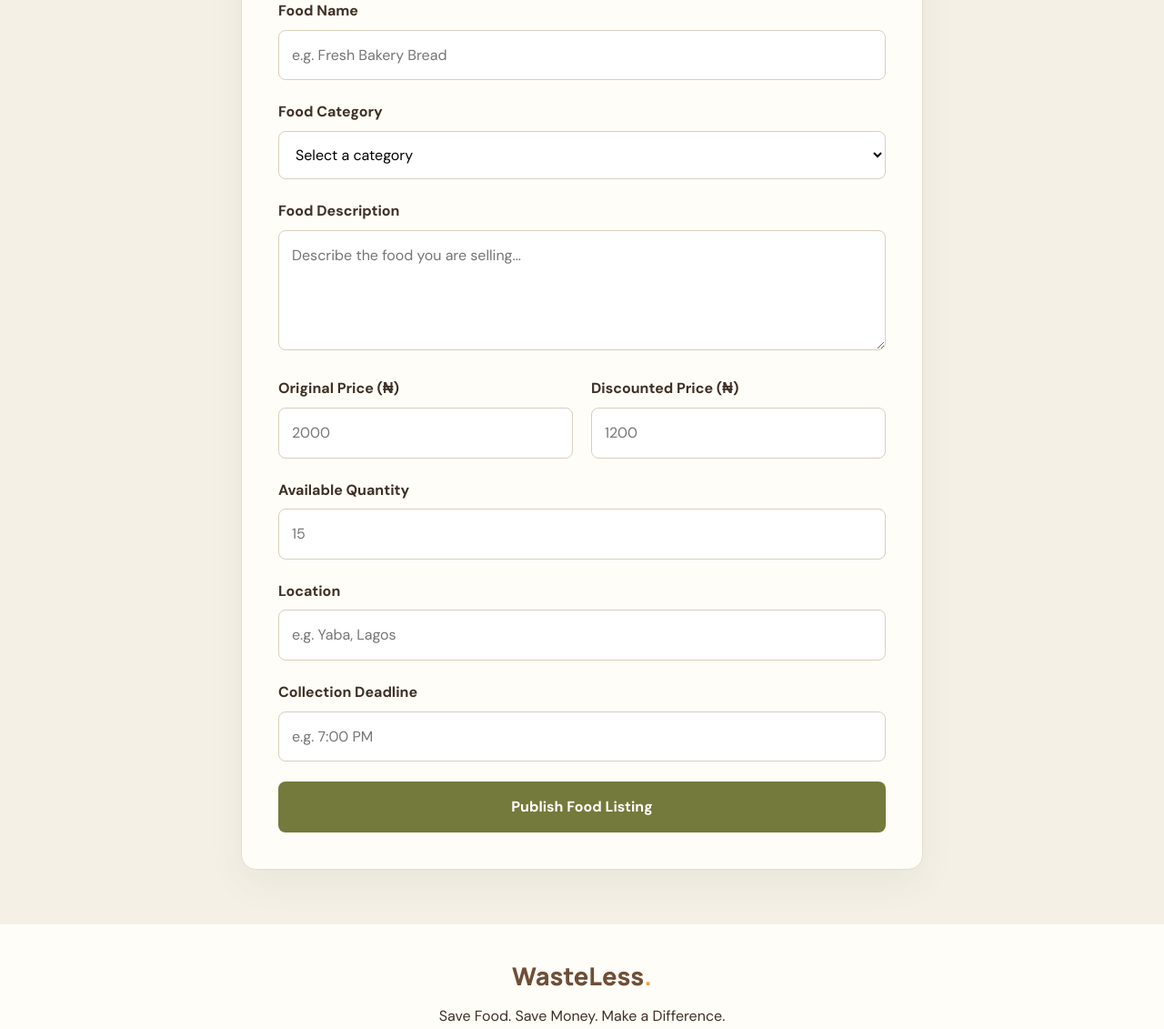
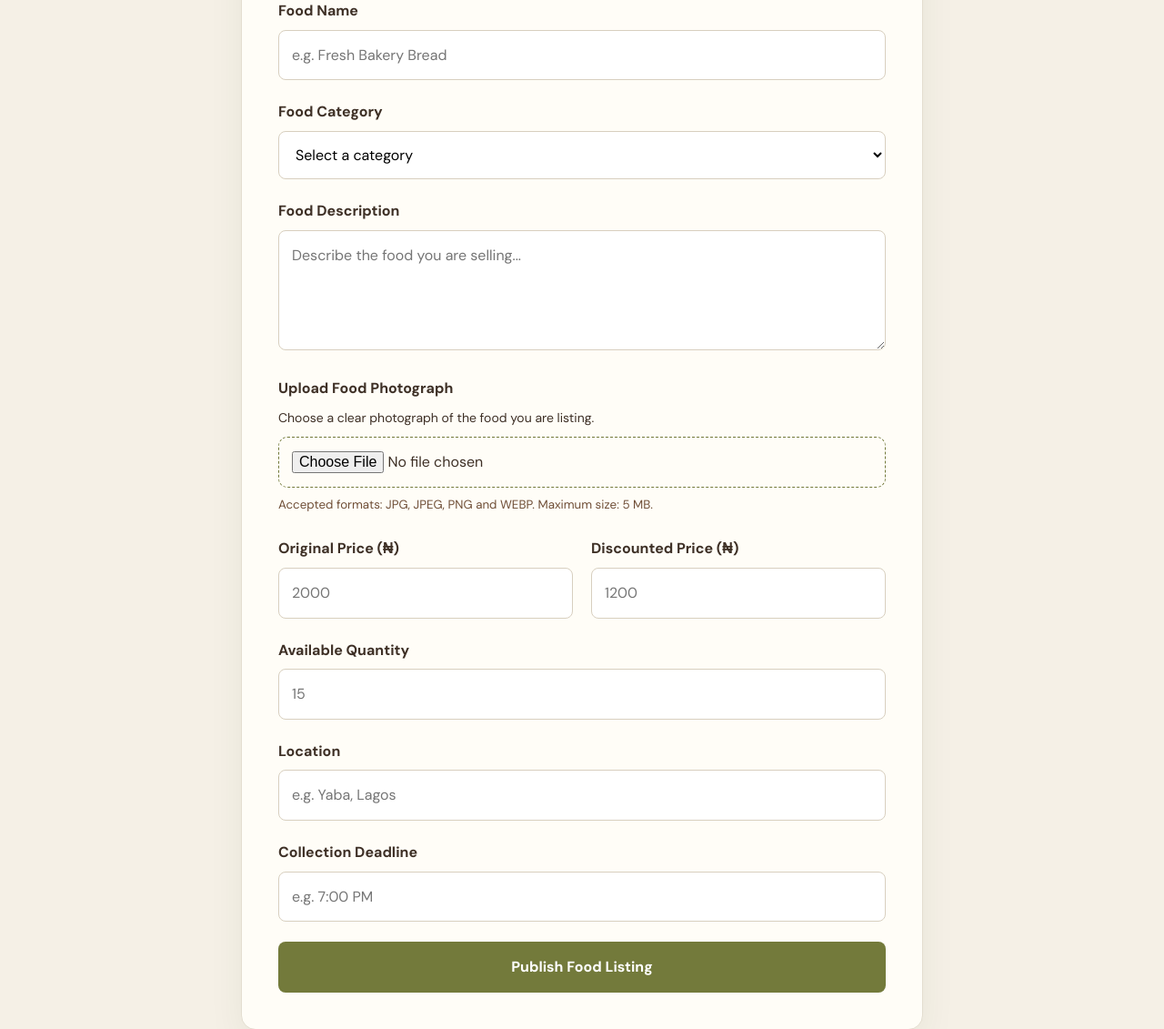
Before and after one commit to Eb594/WasteLess, a Flask app: page /add-food in a window 1280 px wide. Shown: the part 603-1734 px from the top of the page at 91% size. Run offline with Flask 3, Linux system fonts and the light colour scheme; the visitor is signed in with stand-in values (Sample User, id 1).

Commit message:
my files

```diff
--- a/app.py
+++ b/app.py
@@ -5,6 +5,8 @@ import hashlib
 from datetime import datetime, timedelta, timezone
 from pathlib import Path
 from functools import wraps
+
+from werkzeug.utils import secure_filename
 
 from flask import (
     Flask,
@@ -25,7 +27,27 @@ from werkzeug.security import (
 app = Flask(__name__)
 app.secret_key = "wasteless-development-key"
 
-DATABASE = Path(__file__).parent / "wasteless.db"
+BASE_DIR = Path(__file__).parent
+DATABASE = BASE_DIR / "wasteless.db"
+UPLOAD_FOLDER = BASE_DIR / "static" / "uploads"
+ALLOWED_IMAGE_EXTENSIONS = {"jpg", "jpeg", "png", "webp"}
+
+app.config["UPLOAD_FOLDER"] = UPLOAD_FOLDER
+app.config["MAX_CONTENT_LENGTH"] = 5 * 1024 * 1024  # 5 MB per upload
+
+
+def allowed_image_file(filename):
+    """Return True only for supported image filename extensions."""
+    return (
+        "." in filename
+        and filename.rsplit(".", 1)[1].lower() in ALLOWED_IMAGE_EXTENSIONS
+    )
+
+
+@app.errorhandler(413)
+def upload_too_large(error):
+    flash("The image is too large. Please choose an image smaller than 5 MB.", "error")
+    return redirect(url_for("add_food"))
 
 
 # =====================================
@@ -62,6 +84,7 @@ def vendor_login_required(route_function):
 
 def initialize_database():
 
+    UPLOAD_FOLDER.mkdir(parents=True, exist_ok=True)
     connection = get_db_connection()
 
     connection.execute("""
@@ -94,6 +117,13 @@ def initialize_database():
     ).fetchall()
 
     column_names = [column["name"] for column in columns]
+
+    # Add the image column safely to existing databases.
+    if "image_filename" not in column_names:
+        connection.execute("""
+            ALTER TABLE food_listings
+            ADD COLUMN image_filename TEXT
+        """)
 
     if "vendor_id" not in column_names:
         connection.execute("""
@@ -592,7 +622,6 @@ def add_food():
         ).strip()
 
         try:
-
             original_price = float(request.form.get("original_price", ""))
             discounted_price = float(
                 request.form.get("discounted_price", "")
@@ -620,6 +649,25 @@ def add_food():
             flash(str(error), "error")
             return redirect(url_for("add_food"))
 
+        image = request.files.get("food_image")
+        image_filename = None
+
+        if image and image.filename:
+            cleaned_filename = secure_filename(image.filename)
+
+            if not cleaned_filename or not allowed_image_file(cleaned_filename):
+                flash(
+                    "Please upload a JPG, JPEG, PNG or WEBP image.",
+                    "error"
+                )
+                return redirect(url_for("add_food"))
+
+            extension = cleaned_filename.rsplit(".", 1)[1].lower()
+            image_filename = f"{secrets.token_hex(16)}.{extension}"
+
+            UPLOAD_FOLDER.mkdir(parents=True, exist_ok=True)
+            image.save(UPLOAD_FOLDER / image_filename)
+
         food_emojis = {
             "Bakery": "🥖",
             "Fruits & Vegetables": "🥦",
@@ -630,29 +678,40 @@ def add_food():
         }
 
         emoji = food_emojis.get(category, "🍽️")
-
         connection = get_db_connection()
 
-        connection.execute("""
-            INSERT INTO food_listings (
+        try:
+            connection.execute("""
+                INSERT INTO food_listings (
+                    name, category, description,
+                    original_price, discounted_price,
+                    quantity, location, collection_deadline,
+                    emoji, vendor_id, image_filename
+                )
+                VALUES (?, ?, ?, ?, ?, ?, ?, ?, ?, ?, ?)
+            """, (
                 name, category, description,
                 original_price, discounted_price,
                 quantity, location, collection_deadline,
-                emoji, vendor_id
-            )
-            VALUES (?, ?, ?, ?, ?, ?, ?, ?, ?, ?)
-        """, (
-            name, category, description,
-            original_price, discounted_price,
-            quantity, location, collection_deadline,
-            emoji, session["vendor_id"]
-        ))
+                emoji, session["vendor_id"], image_filename
+            ))
 
-        connection.commit()
-        connection.close()
+            connection.commit()
+
+        except sqlite3.Error:
+            connection.rollback()
+
+            # Do not leave an orphaned image if the database insert fails.
+            if image_filename:
+                (UPLOAD_FOLDER / image_filename).unlink(missing_ok=True)
+
+            flash("We couldn't save your listing. Please try again.", "error")
+            return redirect(url_for("add_food"))
+
+        finally:
+            connection.close()
 
         flash("Your food listing has been added successfully!", "success")
-
         return redirect(url_for("marketplace"))
 
     return render_template("add_food.html")
--- a/static/style.css
+++ b/static/style.css
@@ -1330,3 +1330,84 @@ textarea:focus {
     border-color: var(--green);
     outline-color: #A7AD78;
 }
+
+/* =====================================
+   WASTELESS FOOD IMAGE UPLOADS
+===================================== */
+
+.image-upload-group {
+    margin-bottom: 25px;
+}
+
+.upload-description {
+    font-size: 14px;
+    margin-bottom: 10px;
+}
+
+.image-upload-group input[type="file"] {
+    width: 100%;
+    padding: 14px;
+    border: 1px dashed #737A3B;
+    border-radius: 10px;
+    background: #FFFDF7;
+    cursor: pointer;
+}
+
+.image-upload-group small {
+    display: block;
+    margin-top: 8px;
+    color: #6F4E37;
+}
+
+.image-preview-container {
+    margin-top: 15px;
+}
+
+.image-preview-container img {
+    width: 100%;
+    max-width: 350px;
+    height: 220px;
+    object-fit: cover;
+    border-radius: 12px;
+}
+
+/* Marketplace food photographs */
+
+.market-food-image {
+    position: relative;
+    overflow: hidden;
+    height: 220px;
+    background: #E8E9D8;
+}
+
+.food-card-photo {
+    width: 100%;
+    height: 100%;
+    object-fit: cover;
+    display: block;
+}
+
+.food-emoji {
+    display: flex;
+    align-items: center;
+    justify-content: center;
+    width: 100%;
+    height: 100%;
+    font-size: 65px;
+}
+
+/* Vendor dashboard photographs */
+
+.vendor-food-image {
+    width: 100%;
+    margin-bottom: 15px;
+    overflow: hidden;
+    border-radius: 12px;
+}
+
+.vendor-listing-photo {
+    width: 100%;
+    height: 220px;
+    object-fit: cover;
+    display: block;
+}
--- a/templates/add_food.html
+++ b/templates/add_food.html
@@ -7,10 +7,7 @@
 
     <title>List Surplus Food | WasteLess</title>
 
-    <link
-        rel="stylesheet"
-        href="{{ url_for('static', filename='style.css') }}"
-    >
+    <link rel="stylesheet" href="{{ url_for('static', filename='style.css') }}">
 </head>
 
 <body>
@@ -55,7 +52,11 @@
                 {% endif %}
             {% endwith %}
 
-            <form method="POST" action="{{ url_for('add_food') }}">
+            <form
+                method="POST"
+                action="{{ url_for('add_food') }}"
+                enctype="multipart/form-data"
+            >
 
                 <div class="form-group">
                     <label for="name">Food Name</label>
@@ -74,12 +75,8 @@
                     <select id="category" name="category" required>
                         <option value="">Select a category</option>
                         <option value="Bakery">Bakery</option>
-                        <option value="Fruits & Vegetables">
-                            Fruits & Vegetables
-                        </option>
-                        <option value="Prepared Meals">
-                            Prepared Meals
-                        </option>
+                        <option value="Fruits & Vegetables">Fruits & Vegetables</option>
+                        <option value="Prepared Meals">Prepared Meals</option>
                         <option value="Dairy">Dairy</option>
                         <option value="Snacks">Snacks</option>
                         <option value="Other">Other</option>
@@ -98,12 +95,41 @@
                     ></textarea>
                 </div>
 
+                <!-- FOOD IMAGE UPLOAD -->
+                <div class="form-group image-upload-group">
+
+                    <label for="food_image">Upload Food Photograph</label>
+
+                    <p class="upload-description">
+                        Choose a clear photograph of the food you are listing.
+                    </p>
+
+                    <input
+                        type="file"
+                        id="food_image"
+                        name="food_image"
+                        accept=".jpg,.jpeg,.png,.webp,image/jpeg,image/png,image/webp"
+                    >
+
+                    <small>
+                        Accepted formats: JPG, JPEG, PNG and WEBP.
+                        Maximum size: 5 MB.
+                    </small>
+
+                    <div class="image-preview-container" id="preview-container" hidden>
+                        <img
+                            id="image-preview"
+                            src=""
+                            alt="Selected food photograph preview"
+                        >
+                    </div>
+
+                </div>
+
                 <div class="form-row">
 
                     <div class="form-group">
-                        <label for="original_price">
-                            Original Price (₦)
-                        </label>
+                        <label for="original_price">Original Price (₦)</label>
 
                         <input
                             type="number"
@@ -117,9 +143,7 @@
                     </div>
 
                     <div class="form-group">
-                        <label for="discounted_price">
-                            Discounted Price (₦)
-                        </label>
+                        <label for="discounted_price">Discounted Price (₦)</label>
 
                         <input
                             type="number"
@@ -161,9 +185,7 @@
                 </div>
 
                 <div class="form-group">
-                    <label for="collection_deadline">
-                        Collection Deadline
-                    </label>
+                    <label for="collection_deadline">Collection Deadline</label>
 
                     <input
                         type="text"
@@ -194,6 +216,38 @@
         </p>
     </footer>
 
+    <script>
+        const imageInput = document.getElementById("food_image");
+        const preview = document.getElementById("image-preview");
+        const previewContainer = document.getElementById("preview-container");
+
+        imageInput.addEventListener("change", function () {
+
+            const file = this.files[0];
+
+            if (!file) {
+                previewContainer.hidden = true;
+                preview.removeAttribute("src");
+                return;
+            }
+
+            if (file.size > 5 * 1024 * 1024) {
+                alert("Please select an image smaller than 5 MB.");
+                this.value = "";
+                previewContainer.hidden = true;
+                return;
+            }
+
+            const reader = new FileReader();
+
+            reader.onload = function (event) {
+                preview.src = event.target.result;
+                previewContainer.hidden = false;
+            };
+
+            reader.readAsDataURL(file);
+        });
+    </script>
+
 </body>
-
 </html>
```
Also changed, not shown: templates/marketplace.html (+22 -41 lines), templates/vendor_listings.html (+35 -9 lines), static/uploads/dada8c3d240d88bda00c34495bae3ada.jpg (added).
